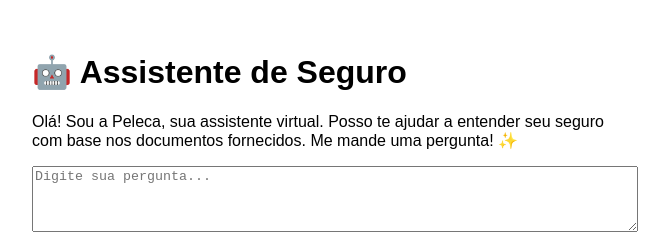
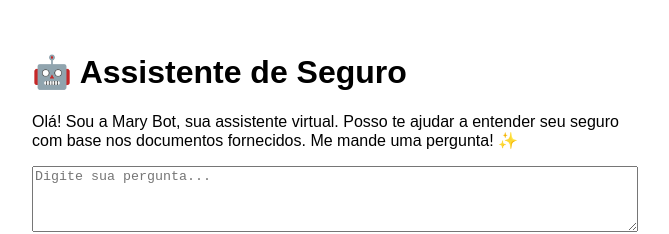
Before and after one commit to volneidba/consulta-seguro, a plain HTML site: page index.html in a window 1280 px wide. Shown: the top 234 px of the page, without its empty margins (308-977 px from the left). Drawn offline with Linux system fonts and the light colour scheme.

Commit message:
Update index.html

```diff
--- a/index.html
+++ b/index.html
@@ -6,7 +6,7 @@
 </head>
 <body style="font-family: Arial, sans-serif; max-width: 600px; margin: auto; padding: 2rem;">
   <h1>🤖 Assistente de Seguro</h1>
-  <p>Olá! Sou a Peleca, sua assistente virtual. Posso te ajudar a entender seu seguro com base nos documentos fornecidos. Me mande uma pergunta! ✨</p>
+  <p>Olá! Sou a Mary Bot, sua assistente virtual. Posso te ajudar a entender seu seguro com base nos documentos fornecidos. Me mande uma pergunta! ✨</p>
 
   <textarea id="userInput" rows="4" style="width: 100%;" placeholder="Digite sua pergunta..."></textarea><br><br>
   <button onclick="enviarPergunta()">Enviar</button>
```
